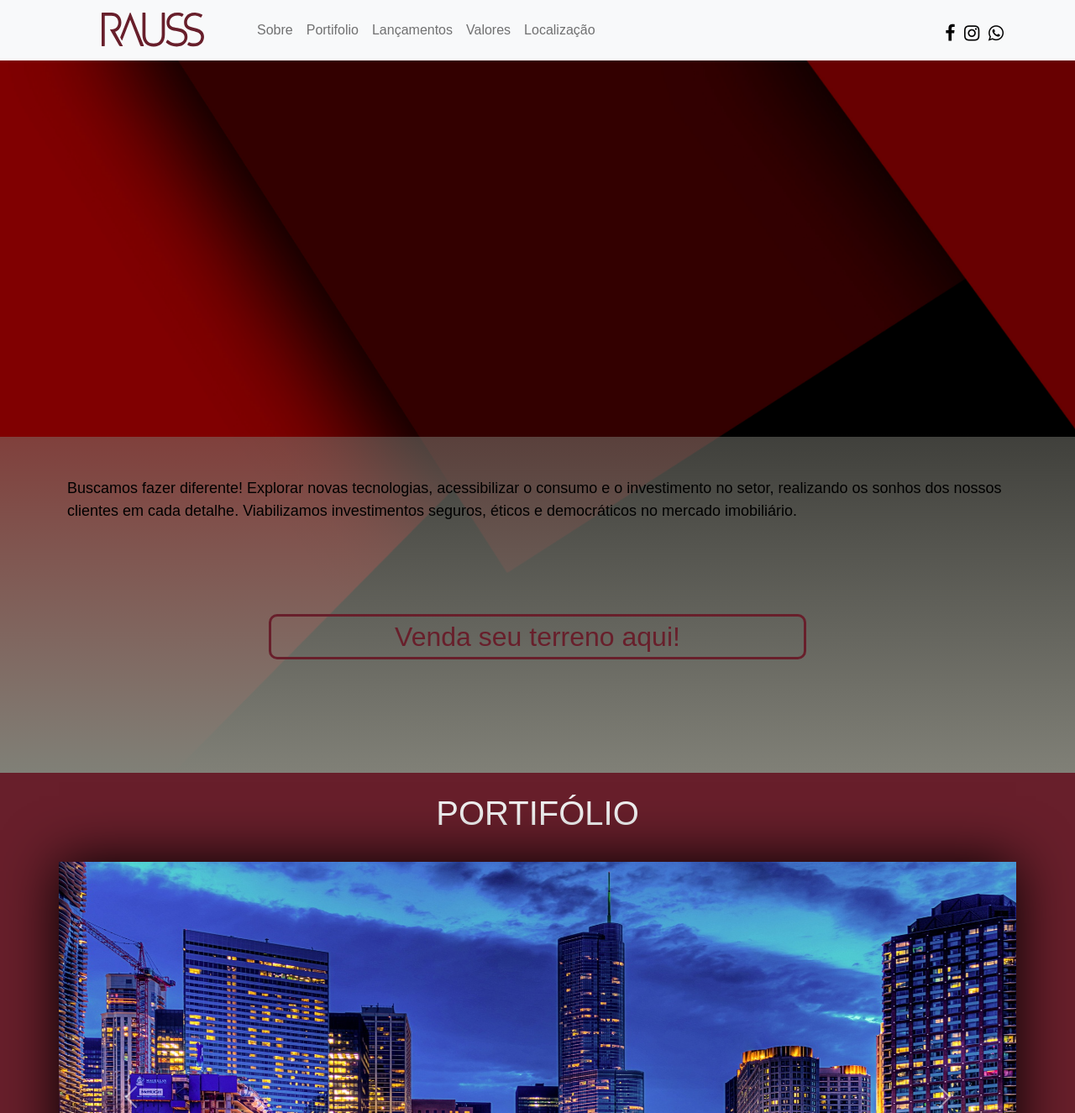
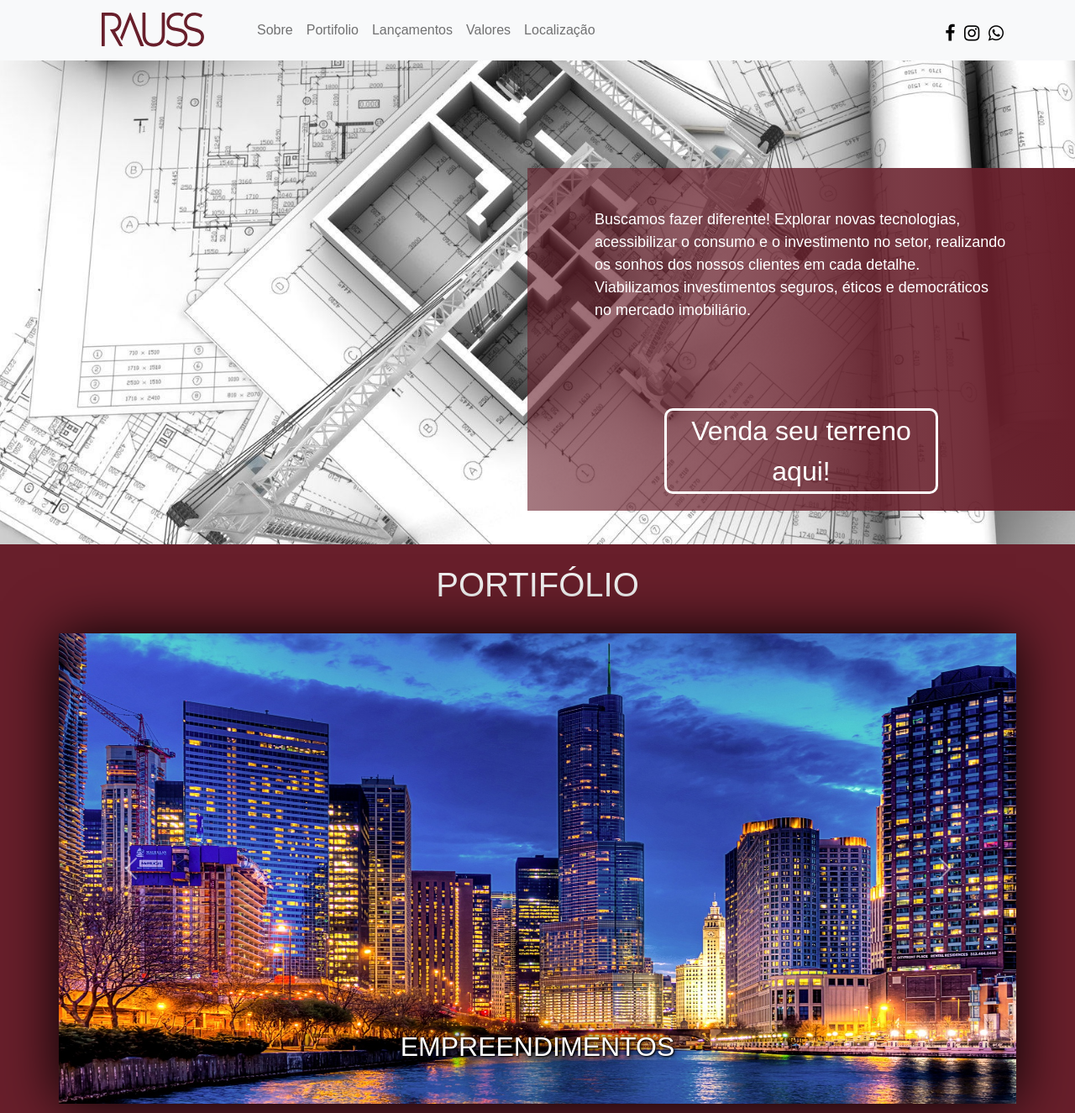
Before and after one commit to ThiagoIvens/RAUSS, a Django app: page / in a window 1280 px wide. Shown: the top 1325 px of the page at 84% size. Run offline with Django 3.2, Linux system fonts and the light colour scheme; data comes from the database, SQL or seed files in the repository; some libraries are stand-ins or nearby versions; some web fonts are replaced.

Commit message:
alteraçoes

```diff
--- a/settings/settings.py
+++ b/settings/settings.py
@@ -121,8 +121,8 @@ USE_TZ = True
 
 
 STATIC_URL = '/static/'
-STATIC_ROOT = os.path.join(BASE_DIR, 'static')
-#STATICFILES_DIRS = [os.path.join(BASE_DIR,'static'),]
+#STATIC_ROOT = os.path.join(BASE_DIR, 'static')
+STATICFILES_DIRS = [os.path.join(BASE_DIR,'static'),]
 
 MEDIA_URL = '/media/'
 MEDIA_ROOT = os.path.join(BASE_DIR, 'media')
--- a/static/css/styles.css
+++ b/static/css/styles.css
@@ -51,25 +51,26 @@ main {
 /* BUTTON ORCAMENTO */
 .btn-orcamento {
     background-color: transparent;
-    color: #681f2b;
+    color: #fff;
     width: 50%;
     height: 100%;
     border-radius: 10px;
     transition: ease-out 0.3s;
     font-size: 2rem;
     outline: none;
-    border: 3px solid #681f2b;
+    border: 3px solid #fff;
     position: relative;
     z-index: 6;
     justify-content: center;
     align-items: center;
     display: flex;
     text-align: center;
+    margin-bottom: 20px;
 }
 
 .btn-orcamento:hover {
     cursor: pointer;
-    color: #fff;
+    color: #681f2b;
 }
 
 .btn-orcamento:before {
@@ -81,8 +82,8 @@ main {
     bottom: 0;
     opacity: 0;
     content: "";
-    background-color: #681f2b;
-    color: #fff;
+    background-color: #fff;
+    color: #681f2b;
 }
 
 .btn-orcamento:hover:before {
@@ -91,20 +92,22 @@ main {
     right: 0;
     opacity: 1;
     z-index: -1;
-    color: #fff;
+    color: #681f2b;
 }
 
 /* ABOUT SECTION */
 .about-bg,
 .div-form {
-    background-image: url(/media/bg_sobre/bg.jpg);
+    background-image: url(/media/bg_sobre/bg-sobre.jpg);
     background-size: cover;
     background-attachment: fixed;
     background-position: center;
     display: flex;
     box-sizing: border-box;
     align-items: center;
-    padding-top: 65vh;
+    padding-left: 50vw;
+    padding-top: 25vh;
+    padding-bottom: 5vh;
 }
 
 .glass-window,
@@ -114,11 +117,11 @@ main {
     padding-top: 2em;
     flex-wrap: wrap;
     width: 100%;
-    background: linear-gradient(to top, rgba(128, 128, 119, 1), rgba(128, 128, 119, 0.5));
+    background: linear-gradient(to left, rgb(104, 31, 43, 1), rgb(104, 31, 43, 0.8), rgb(104, 31, 43, 0.6));
 }
 
 .about {
-    color: #000;
+    color: #fff;
     z-index: 4;
     padding: 1rem 5rem 5rem 5rem;
     font-size: large;
@@ -468,7 +471,9 @@ textarea::placeholder {
     }
 
     .about-bg {
-        padding-top: 0em;
+        padding-left: 0;
+        padding-top: 0;
+        padding-bottom: 0;
     }
 
     .about {
```
Also changed, not shown: media/bg_sobre/bg-sobre.jpg (added).
